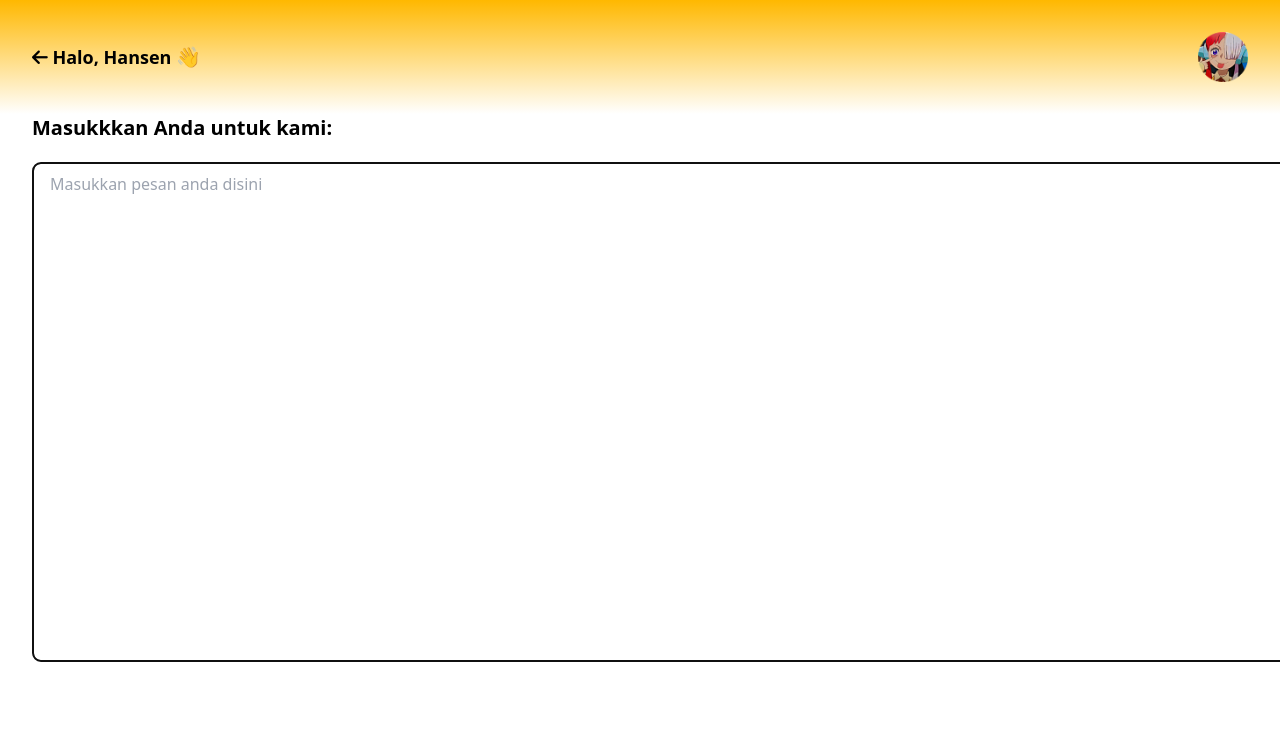
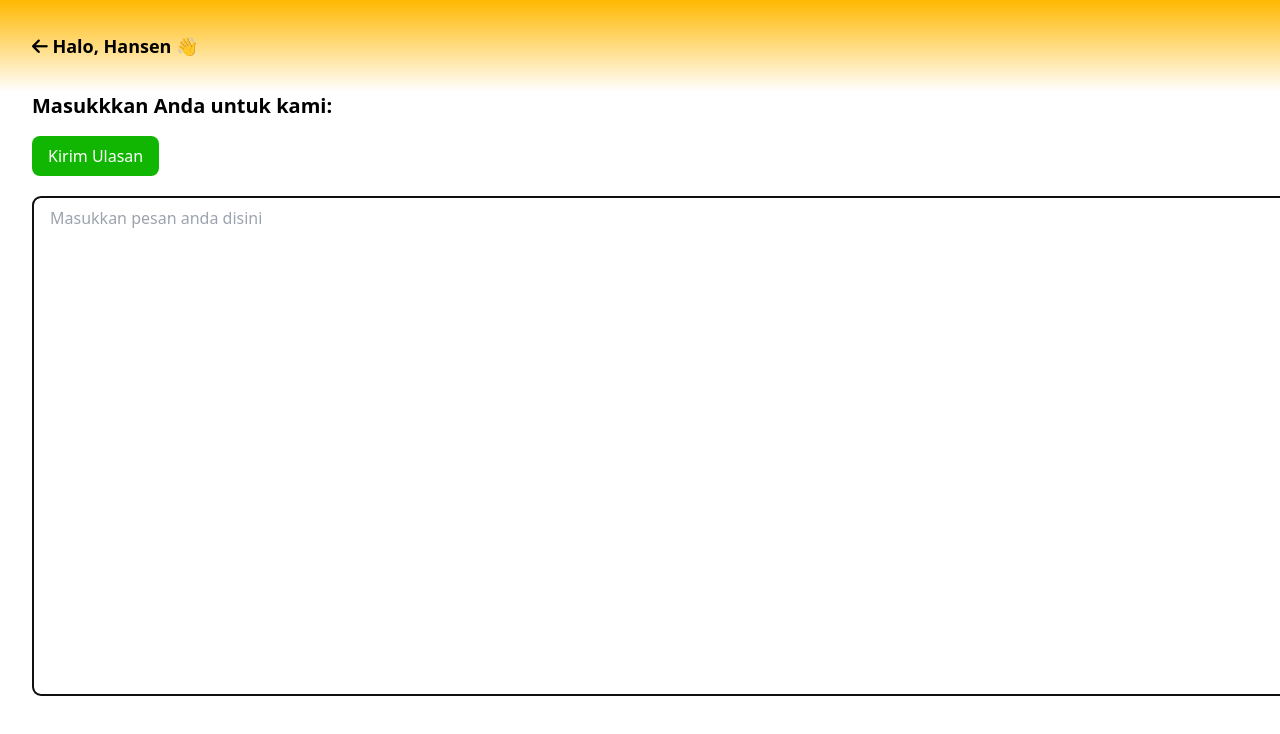
Before and after one commit to hansenjonatann/satemaduraweb, a website: page src/ulasan.html in a window 1280 px wide. Shown: the top 734 px of the page. Drawn offline with Linux system fonts and the light colour scheme.

Commit message:
final and fix web

```diff
--- a/src/js/script.js
+++ b/src/js/script.js
@@ -40,3 +40,7 @@
 menuBtn.addEventListener("click", () => {
   menuItems.classList.toggle("hidden");
 });
+
+const handleLogin = () => {
+  window.location.href = "index.html";
+};
--- a/src/ulasan.html
+++ b/src/ulasan.html
@@ -17,15 +17,21 @@
           <a href="index.html" class="text-lg"
             ><i class="fa fa-arrow-left"></i
           ></a>
-          Halo, Hansen <span class="font-bold text-xl">👋</span>
+          Halo, Hansen <span class="font-bold text-lg">👋</span>
         </h1>
-        <img src="./assets/images/profile.png" alt="" width="50" />
       </div>
     </div>
     <div class="container ml-8 overflow-x-hidden md:overflow-x-visible">
       <h1 class="font-bold text-xl">Masukkkan Anda untuk kami:</h1>
+      <div class="flex">
+        <a
+          href="index.html"
+          class="bg-third py-2 px-4 mt-4 text-white rounded-lg"
+          >Kirim Ulasan</a
+        >
+      </div>
       <textarea
-        class="form-control mt-5 border-black border-2  w-12/12 rounded-lg py-2 px-4"
+        class="form-control mt-5 border-black border-2 w-12/12 rounded-lg py-2 px-4"
         cols="210"
         rows="20"
         placeholder="Masukkan pesan anda disini"
```
Also changed, not shown: src/daftar.html (+3 -3 lines), src/login.html (+4 -1 lines), dist/output.css.
